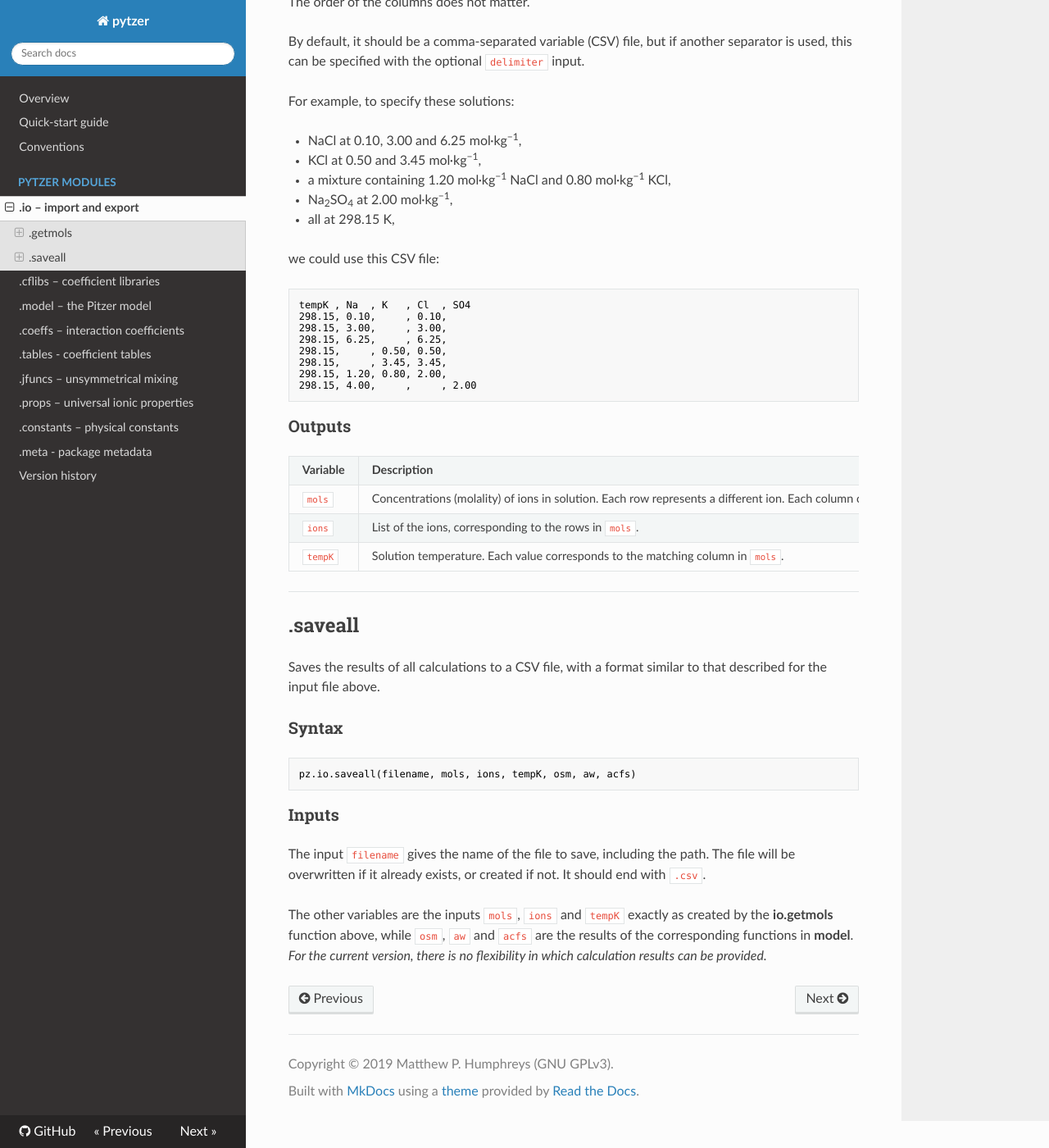
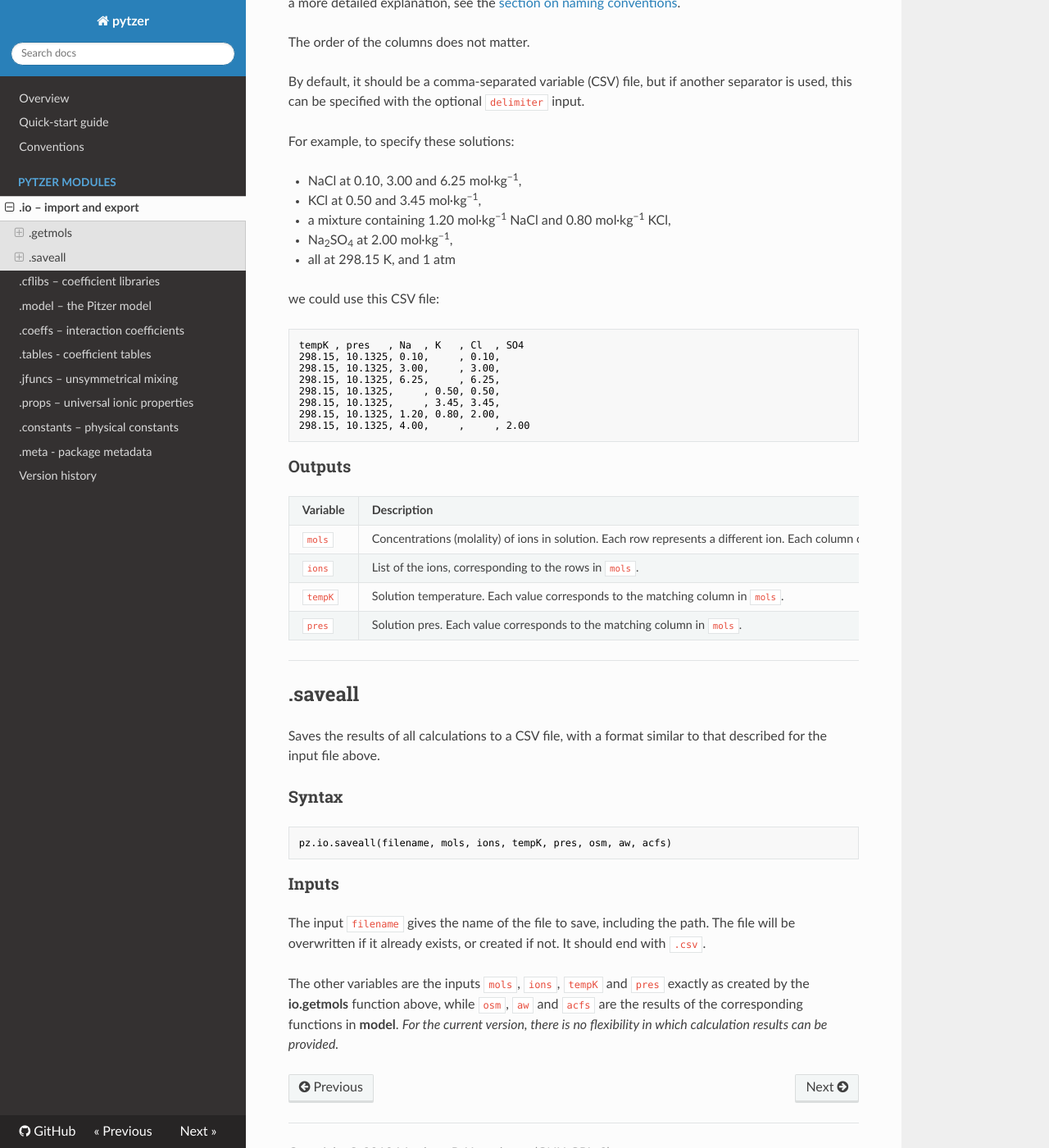
Before and after one commit to mvdh7/pytzer, an MkDocs documentation site: the page built from docs/modules/io.md, in a window 1280 px wide and 1400 px high, scrolled down 1025 px. Shown: the whole window at 82% size. Built offline with MkDocs 1.6.1, drawn with Linux system fonts in a browser that asks for light colours; nearby versions of some CDN libraries; some of the changed text lies outside the part shown.

Commit message:
Added pressure to all io and blackbox functions

````diff
--- a/docs/modules/io.md
+++ b/docs/modules/io.md
@@ -6,12 +6,12 @@
 
 ## .getmols
 
-Imports a table of temperature and molality values, and format them ready for **pz.model** functions.
+Imports a table of temperature, pressure and molality values, and format them ready for **pz.model** functions.
 
 ### Syntax
 
 ```python
-mols, ions, tempK = pz.io.getmols(filename, delimiter=',', skip_top=0)
+mols, ions, tempK, pres = pz.io.getmols(filename, delimiter=',', skip_top=0)
 ```
 
 ### Inputs
@@ -43,7 +43,7 @@ The input file `filename` should be formatted as follows:
   * each column represents the concentration of a different ion (or the temperature);
   * each row characterises a different solution composition.
 
-The header of the column containing the temperatures (in K) must be `tempK`.
+The header of the column containing the temperatures (in K) must be `tempK`, and the pressures (in dbar) must be headed with `pres`.
 
 The other columns should be headed with the chemical symbol for the ion, excluding the charge, and without any brackets. Only *internal* stoichiometry should be included: SO<sub>4</sub><sup>2−</sup> becomes `SO4`; Na<sup>+</sup> becomes `Na`, and would *not* be `Na2` even if a solution of Na<sub>2</sub>SO<sub>4</sub> was under investigation. For a more detailed explanation, see the [section on naming conventions](../../name-conventions).
 
@@ -57,19 +57,19 @@ For example, to specify these solutions:
   * KCl at 0.50 and 3.45 mol·kg<sup>−1</sup>,
   * a mixture containing 1.20 mol·kg<sup>−1</sup> NaCl and 0.80 mol·kg<sup>−1</sup> KCl,
   * Na<sub>2</sub>SO<sub>4</sub> at 2.00 mol·kg<sup>−1</sup>,
-  * all at 298.15 K,
+  * all at 298.15 K, and 1 atm
 
 we could use this CSV file:
 
 ```text
-tempK , Na  , K   , Cl  , SO4
-298.15, 0.10,     , 0.10,
-298.15, 3.00,     , 3.00,
-298.15, 6.25,     , 6.25,
-298.15,     , 0.50, 0.50,
-298.15,     , 3.45, 3.45,
-298.15, 1.20, 0.80, 2.00,
-298.15, 4.00,     ,     , 2.00
+tempK , pres   , Na  , K   , Cl  , SO4
+298.15, 10.1325, 0.10,     , 0.10,
+298.15, 10.1325, 3.00,     , 3.00,
+298.15, 10.1325, 6.25,     , 6.25,
+298.15, 10.1325,     , 0.50, 0.50,
+298.15, 10.1325,     , 3.45, 3.45,
+298.15, 10.1325, 1.20, 0.80, 2.00,
+298.15, 10.1325, 4.00,     ,     , 2.00
 ```
 
 ### Outputs
@@ -98,6 +98,12 @@ tempK , Na  , K   , Cl  , SO4
 <td>Solution temperature. Each value corresponds to the matching column in <code>mols</code>.</td>
 <td>K</td>
 
+</tr><tr>
+
+<td><code>pres</code></td>
+<td>Solution pres. Each value corresponds to the matching column in <code>mols</code>.</td>
+<td>dbar</td>
+
 </tr></table>
 
 <hr />
@@ -109,11 +115,11 @@ Saves the results of all calculations to a CSV file, with a format similar to th
 ### Syntax
 
 ```python
-pz.io.saveall(filename, mols, ions, tempK, osm, aw, acfs)
+pz.io.saveall(filename, mols, ions, tempK, pres, osm, aw, acfs)
 ```
 
 ### Inputs
 
 The input `filename` gives the name of the file to save, including the path. The file will be overwritten if it already exists, or created if not. It should end with `.csv`.
 
-The other variables are the inputs `mols`, `ions` and `tempK` exactly as created by the **io.getmols** function above, while `osm`, `aw` and `acfs` are the results of the corresponding functions in **model**. *For the current version, there is no flexibility in which calculation results can be provided.*
+The other variables are the inputs `mols`, `ions`, `tempK` and `pres` exactly as created by the **io.getmols** function above, while `osm`, `aw` and `acfs` are the results of the corresponding functions in **model**. *For the current version, there is no flexibility in which calculation results can be provided.*
--- a/pytzer/__init__.py
+++ b/pytzer/__init__.py
@@ -30,8 +30,8 @@ from numpy import any as np_any
 def blackbox(filename, cflib=cflibs.MarChemSpec, savefile=True):
 
     # Import test dataset
-    mols, ions, tempK = io.getmols(filename)
-    pres = full_like(tempK, 10.1325) # temporary fill value
+    mols, ions, tempK, pres = io.getmols(filename)
+    # pres = full_like(tempK, 10.1325) # temporary fill value
 
     cflib = deepcopy(cflib)
     cflib.add_zeros(ions) # just in case
@@ -75,7 +75,7 @@ def blackbox(filename, cflib=cflibs.MarChemSpec, savefile=True):
     if savefile:
         filestem = filename.replace('.csv','')
         io.saveall(filestem + '_py.csv',
-            mols, ions, tempK, osm, aw, acfs)
+            mols, ions, tempK, pres, osm, aw, acfs)
 
     print('Finished!')
     return mols, ions, tempK, pres, cflib, Gex_nRT, osm, aw, acfs
````
Also changed, not shown: docs/modules/model.md (+2 -2 lines), docs/version-history.md (+1 -1 lines), 4 other files.
